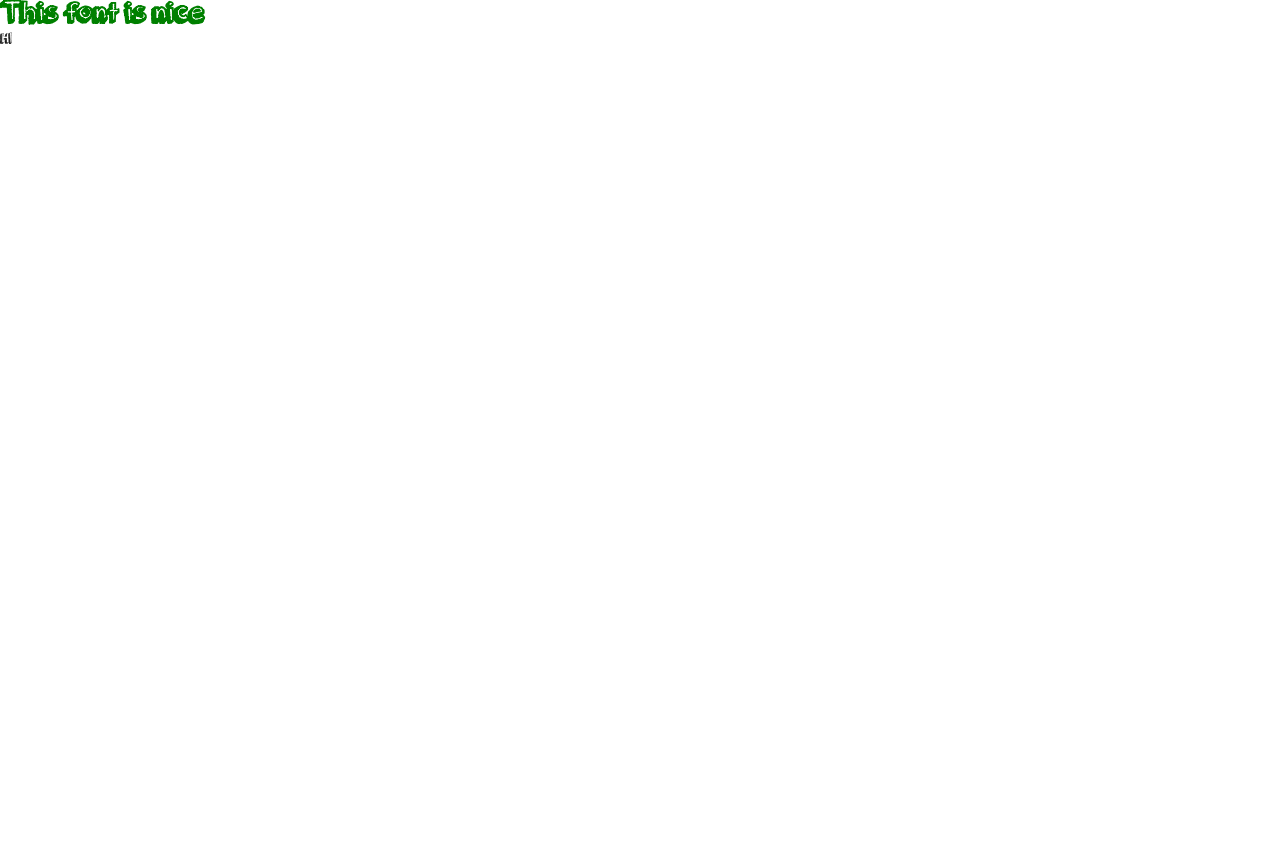
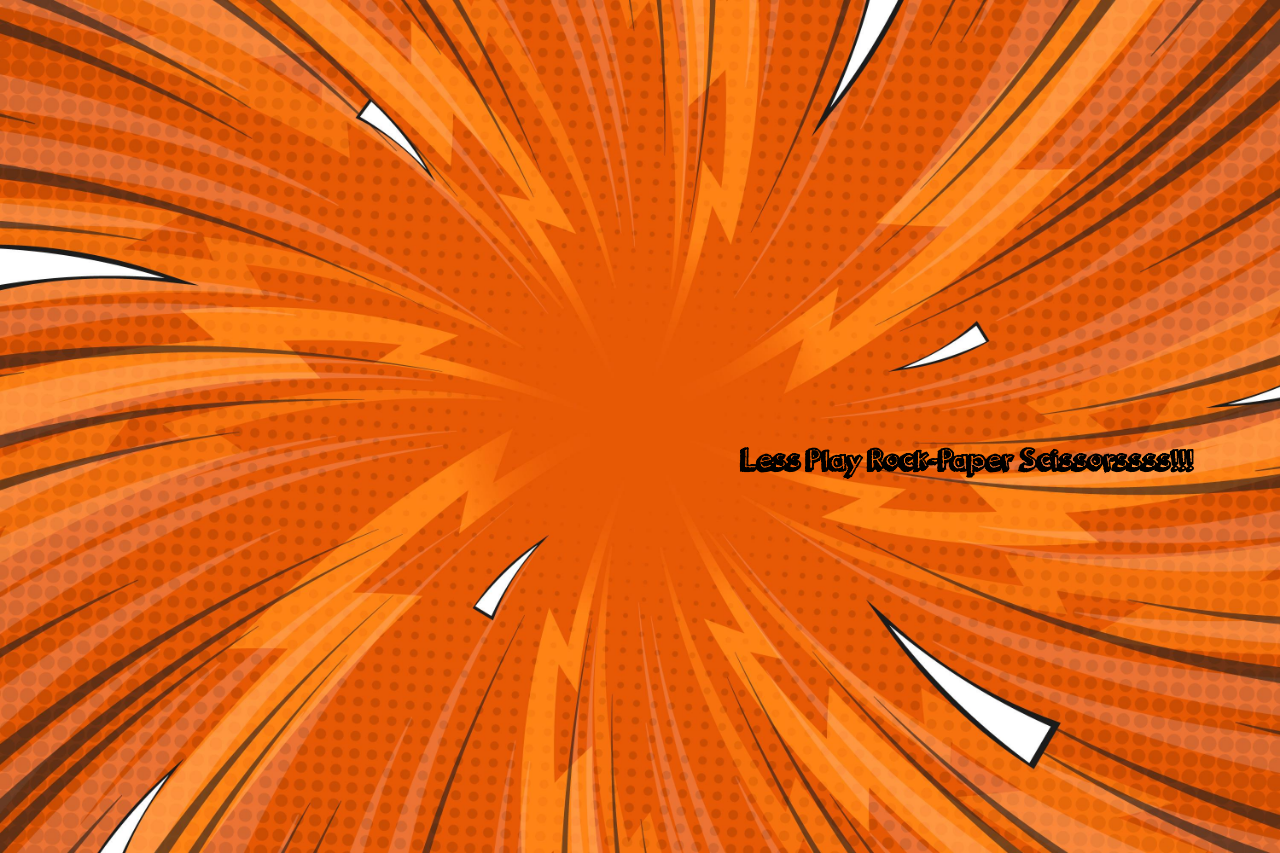
Before and after one commit to Hudsondaniel/Rock-Paper-scissor, a website: page index.html in a window 1280 px wide. Before the commit the page ends 800 px from the top, so only its background shows below. Drawn offline with Linux system fonts and the light colour scheme.

Commit message:
empty commit

```diff
--- a/index.html
+++ b/index.html
@@ -9,14 +9,17 @@
 </head>
 <body>
 
-    <h1>This font is nice</h1>
+
     <div class="container">
-        <div class="rps">
-             HI
+        <img src="Assets/Images/bg2-red.jpg" alt="" >
+        <div class="bodyContainer">
+            <div class="rock-paper-scissor">
+                <h1>Less Play Rock-Paper Scissorssss!!!</h1>
+            </div>
         </div>
-        <div class="options">
 
-        </div>
+
+
     </div>
 </body>
 </html>
--- a/style.css
+++ b/style.css
@@ -6,14 +6,36 @@
   }
 
 
-*{
+body{
     margin: 0;
     padding: 0;
     font-family:'milkhoney', serif;
+    height: 100%;
+    width: 100%;
+    display: block;
 }
 
-h1{
-    font-family: 'milkhoney', serif;
-    color: green;
+.container{
+    position:relative;
 
 }
+
+img{
+    padding: 0;
+    display: block;
+    max-height: 100%;
+    max-width: 100%;
+}
+
+
+.bodyContainer{
+    position:absolute;
+    display: flex;
+    flex-direction: row;
+    top:50%;
+    left:50%;
+    height:50px;
+    width: 500px;
+    margin: 0 100px 0 100px;
+
+}
```
Also changed, not shown: package.json (added, +19 -0 lines), Assets/Images/bg2-red.jpg (added), Assets/Images/bg3-blue.jpg (added), Assets/Images/paper.jpeg (renamed from Assets/paper.jpeg), 5 other files.
